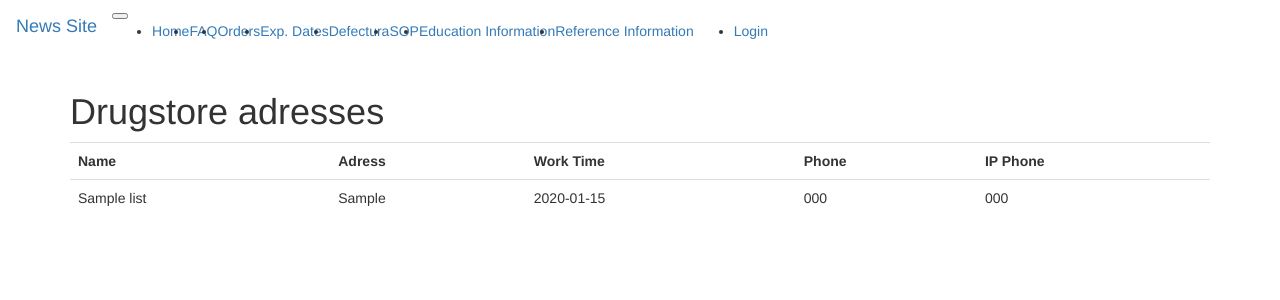
After one commit to Nerevarishe/news_site, a Flask app: page /spravka/drugstores in a window 1280 px wide. The commit adds this page. Shown: the top 300 px of the page. Run offline with Flask 2, Linux system fonts and the light colour scheme; tables that the repository leaves empty hold one stand-in row (values such as "Sample post"); some libraries are stand-ins or nearby versions.

Commit message:
compleating ref info module

```diff
--- a/app/spravka/routes.py
+++ b/app/spravka/routes.py
@@ -7,11 +7,10 @@ from app.models import DrugstoreList, ServiceCenterList
 from app.spravka import bp
 
 
-@bp.route('/', methods=['GET', 'POST'])
-def spravka():
+@bp.route('/drugstores', methods=['GET', 'POST'])
+def drugstores():
     drugstore_list = DrugstoreList().query.order_by(DrugstoreList.ds_name).all()
-    sc_list = ServiceCenterList().query.order_by(ServiceCenterList.brands).all()
-    return render_template('spravka.html', title=_('Reference Information'), drugstore_list=drugstore_list, sc_list=sc_list)
+    return render_template('drugstores.html', title=_('Drugstores'), drugstore_list=drugstore_list)
 
 
 @bp.route('/add_drugstore', methods=['GET', 'POST'])
@@ -26,7 +25,7 @@ def add_drugstore():
                                       ds_ip_phone=form.ds_ip_phone.data)
         db.session.add(add_drugstore)
         db.session.commit()
-        return redirect(url_for('spravka.spravka'))
+        return redirect(url_for('spravka.drugstores'))
     return render_template('add_drugstore.html', title=_('Add Drugstore'), form=form)
 
 
@@ -46,7 +45,7 @@ def edit_drugstore(id):
         edit_drugstore.ds_phone = form.ds_phone.data
         edit_drugstore.ds_ip_phone = form.ds_ip_phone.data
         db.session.commit()
-        return redirect(url_for('spravka.spravka'))
+        return redirect(url_for('spravka.drugstores'))
     return render_template('add_drugstore.html', title=_('Edit Drugstore Info'), form=form)
 
 
@@ -56,7 +55,13 @@ def del_drugstore(id):
     del_drugstore = DrugstoreList().query.filter_by(id=id).first()
     db.session.delete(del_drugstore)
     db.session.commit()
-    return redirect(url_for('spravka.spravka'))
+    return redirect(url_for('spravka.drugstores'))
+
+
+@bp.route('/service_centres', methods=['GET', 'POST'])
+def service_centres():
+    sc_list = ServiceCenterList().query.order_by(ServiceCenterList.brands).all()
+    return render_template('service_centres.html', title=_('Service Centres'), sc_list=sc_list)
 
 
 @bp.route('/add_SC', methods=['GET', 'POST'])
@@ -69,7 +74,7 @@ def add_sc():
                                    sc_phone=form.sc_phone.data)
         db.session.add(add_sc)
         db.session.commit()
-        return redirect(url_for('spravka.spravka'))
+        return redirect(url_for('spravka.service_centres'))
     return render_template('add_sc.html', title=_('Add new Service Center'), form=form)
 
 
@@ -85,7 +90,7 @@ def edit_sc(id):
         edit_sc.sc_adress = form.sc_adress.data
         edit_sc.sc_phone = form.sc_phone.data
         db.session.commit()
-        return redirect(url_for('spravka.spravka'))
+        return redirect(url_for('spravka.service_centres'))
     return render_template('add_sc.html', title=_('Edit Service Center'), form=form)
 
 
@@ -95,4 +100,4 @@ def del_sc(id):
     del_sc = ServiceCenterList().query.filter_by(id=id).first()
     db.session.delete(del_sc)
     db.session.commit()
-    return redirect(url_for('spravka.spravka'))
+    return redirect(url_for('spravka.service_centres'))
--- /dev/null
+++ b/app/spravka/templates/drugstores.html
@@ -0,0 +1,44 @@
+
+{% extends "base.html" %}
+{% import 'bootstrap/wtf.html' as wtf %}
+
+{% block action_menu %}
+    <a href="{{ url_for('spravka.add_drugstore') }}" class="btn btn-outline-primary">{{ _('Add Drugstore') }}</a>
+{% endblock %}
+
+{% block app_content %}
+    <h1>{{ _('Drugstore adresses') }}</h1>
+    <table class="table">
+        <tr>
+            <th>{{ _('Name') }}</th>
+            <th>{{ _('Adress') }}</th>
+            <th>{{ _('Work Time') }}</th>
+            <th>{{ _('Phone') }}</th>
+            <th>{{ _('IP Phone') }}</th>
+            {%  if current_user.is_authenticated %}
+            <th>{{ _('Options') }}</th>
+            {% endif %}
+        </tr>
+        {% for item in drugstore_list %}
+        <tr>
+            <td>{{ item.ds_name }}</td>
+            <td>{{ item.ds_adress }}</td>
+            <td>{{ item.ds_worktime }}</td>
+            <td>{{ item.ds_phone }}</td>
+            <td>{{ item.ds_ip_phone }}</td>
+            {%  if current_user.is_authenticated %}
+            <td>
+                <a href="{{ url_for('spravka.edit_drugstore', id=item.id) }}"
+                   class="btn btn-outline-primary">
+                    <i class="fas fa-edit"></i>
+                </a>
+                <a href="{{ url_for('spravka.del_drugstore', id=item.id) }}"
+                   class="btn btn-outline-primary">
+                    <i class="fas fa-trash-alt"></i>
+                </a>
+            </td>
+            {% endif %}
+        </tr>
+        {% endfor %}
+    </table>
+{% endblock %}
--- a/app/templates/base.html
+++ b/app/templates/base.html
@@ -40,8 +40,14 @@
                 <li class="nav-item">
                     <a class="nav-link" href="{{ url_for('edinfo.edinfo') }}">{{ _('Education Information') }}</a>
                 </li>
-                <li class="nav-item">
-                    <a class="nav-link" href="{{ url_for('spravka.spravka') }}">{{ _('Reference Information') }}</a>
+                <li class="nav-item dropdown">
+                    <a class="nav-link dropdown-toggle" href="#" id="navbardrop" data-toggle="dropdown">{{ _('Reference Information') }}</a>
+                    <div class="dropdown-menu">
+                        <a href="{{ url_for('spravka.drugstores') }}"
+                           class="dropdown-item">{{ _('Drugstores') }}</a>
+                        <a href="{{ url_for('spravka.service_centres') }}"
+                           class="dropdown-item">{{ _('Service Centres') }}</a>
+                    </div>
                 </li>
             </ul>
             <ul class="navbar-nav ml-auto">
```
Also changed, not shown: app/spravka/templates/service_centres.html (added, +41 -0 lines), app/translations/ru/LC_MESSAGES/messages.po, 1 other file.
